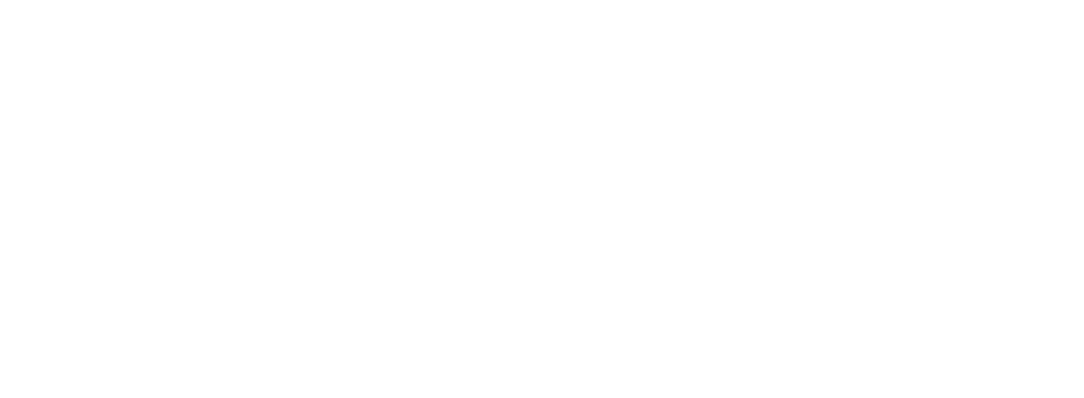
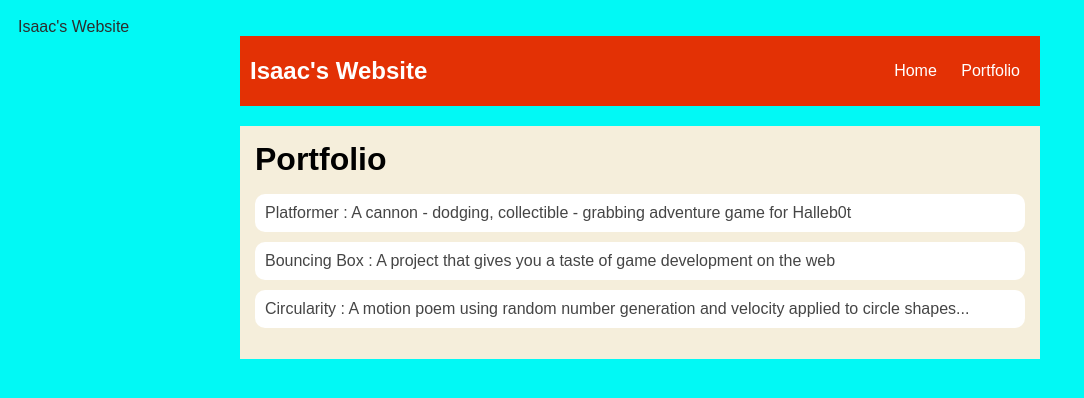
Before and after one commit to Yomanthe1/Yomanthe1.github.io, a plain HTML site: page portfolio.html in a window 1280 px wide. Shown: the whole page, without its empty margins (0-1084 px from the left). Drawn offline with Linux system fonts and the light colour scheme.

Commit message:
add portfolio.html file

```diff
--- a/portfolio.html
+++ b/portfolio.html
@@ -1,11 +1,47 @@
-<!DOCTYPE HTML>
+<!DOCTYPE html>
 <html>
   <head>
+    <tittle>Isaac's Website</tittle>
+    <link rel="stylesheet" href="style.css">
   </head>
-
   <body>
     <div id="all-contents">
-
+      <nav>
+        <h1>Isaac's Website</h1>
+        <ul id="nav-ul">
+          <li class="nav-li">
+            <a class="nav-a" href="index.html">Home</a>
+          </li>
+          <li class="nav-li">
+            <a class="nav-a" href="portfolio.html">Portfolio</a>
+          </li>
+        </ul>
+      </nav>
+      <main>
+        <div class="content">
+          <h1>Portfolio</h1>
+          <ul id="portfolio">
+            <li>
+              <a href="projects/platformer/"
+                >Platformer : A cannon - dodging, collectible - grabbing
+                adventure game for Halleb0t</a
+              >
+            </li>
+            <li>
+              <a href="projects/bouncing-box/"
+                >Bouncing Box : A project that gives you a taste of game
+                development on the web
+              </a>
+            </li>
+            <li>
+              <a href="projects/circularity/"
+                >Circularity : A motion poem using random number generation and
+                velocity applied to circle shapes...</a
+              >
+            </li>
+          </ul>
+        </div>
+      </main>
     </div>
   </body>
 </html>
--- a/style.css
+++ b/style.css
@@ -61,3 +61,90 @@ main {
 h2, h3 {
     margin: 0px;
 }
+/* portfolio styles */
+.content h1 {
+    color: black;
+}
+
+#portfolio {
+    list-style-type: none;
+    padding-left: 0;
+}
+
+#portfolio li {
+    background: #fff;
+    padding: 10px;
+    border-radius: 10px;
+    margin-bottom: 10px;
+}
+
+#portfolio li:hover {
+    background: #eee;
+}
+
+#portfolio a {
+    text-decoration: none;
+    color: #454545;
+}
+Extra Challenge
+Here's some other things to try:
+
+Google 'border radius' and add it to the nav selector to give the <nav> element rounded corners
+Add a border around the image
+Change the color of the background
+Add a favicon to your index.html and portfolio.html files
+Make website mobile responsive.
+
+Note: If you have preexisting style tags in your index.html file, you put the link to your style.css file with your responsive style rules at the bottom of the <head> tag.
+
+Here's some CSS to get you started on making your website mobile responsive
+
+   /* responsive web design */
+   @media screen and (min-width: 120px) and (max-width: 1080px) {
+     main {
+       height: 100ch;
+       zoom: 1.5;
+       display: grid;
+     }
+
+     h1 {
+       font-size: 44px;
+     }
+
+     h2 {
+       font-size: 42px;
+     }
+
+     h3 {
+       font-size: 36px;
+     }
+
+     #all-contents {
+       height: 100ch;
+       margin: none;
+     }
+
+     a {
+       font-size: 42px;
+     }
+
+     .sidebar {
+       margin-right: 0px;
+       justify-content: center;
+       align-items: center;
+     }
+
+     .sidebar-img {
+       width: 100%;
+     }
+
+     p,
+     li {
+       font-size: 24px;
+     }
+
+     .content {
+       align-content: center;
+       justify-content: center;
+     }
+ }
```
Lines whose indentation alone changed are shown as unchanged.
